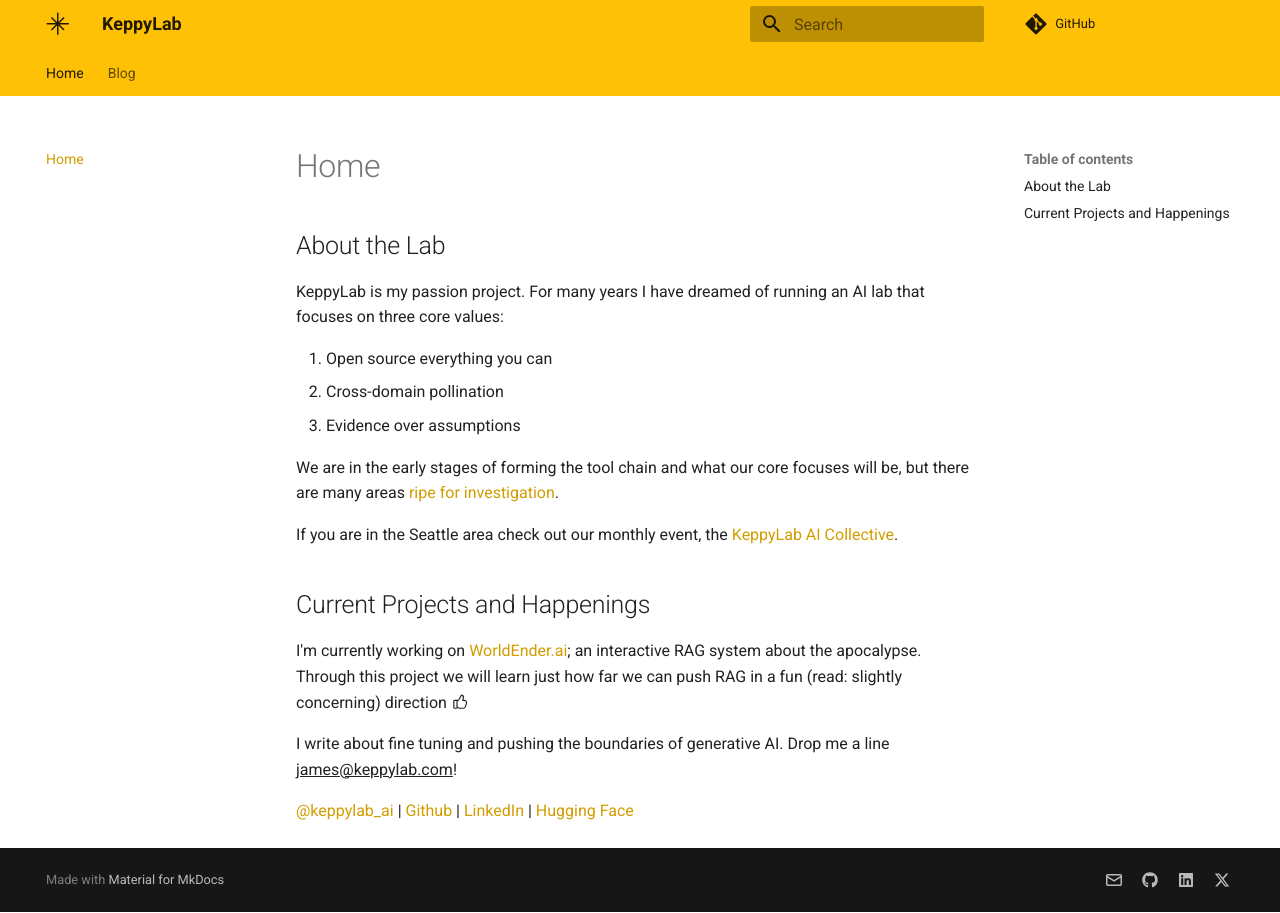
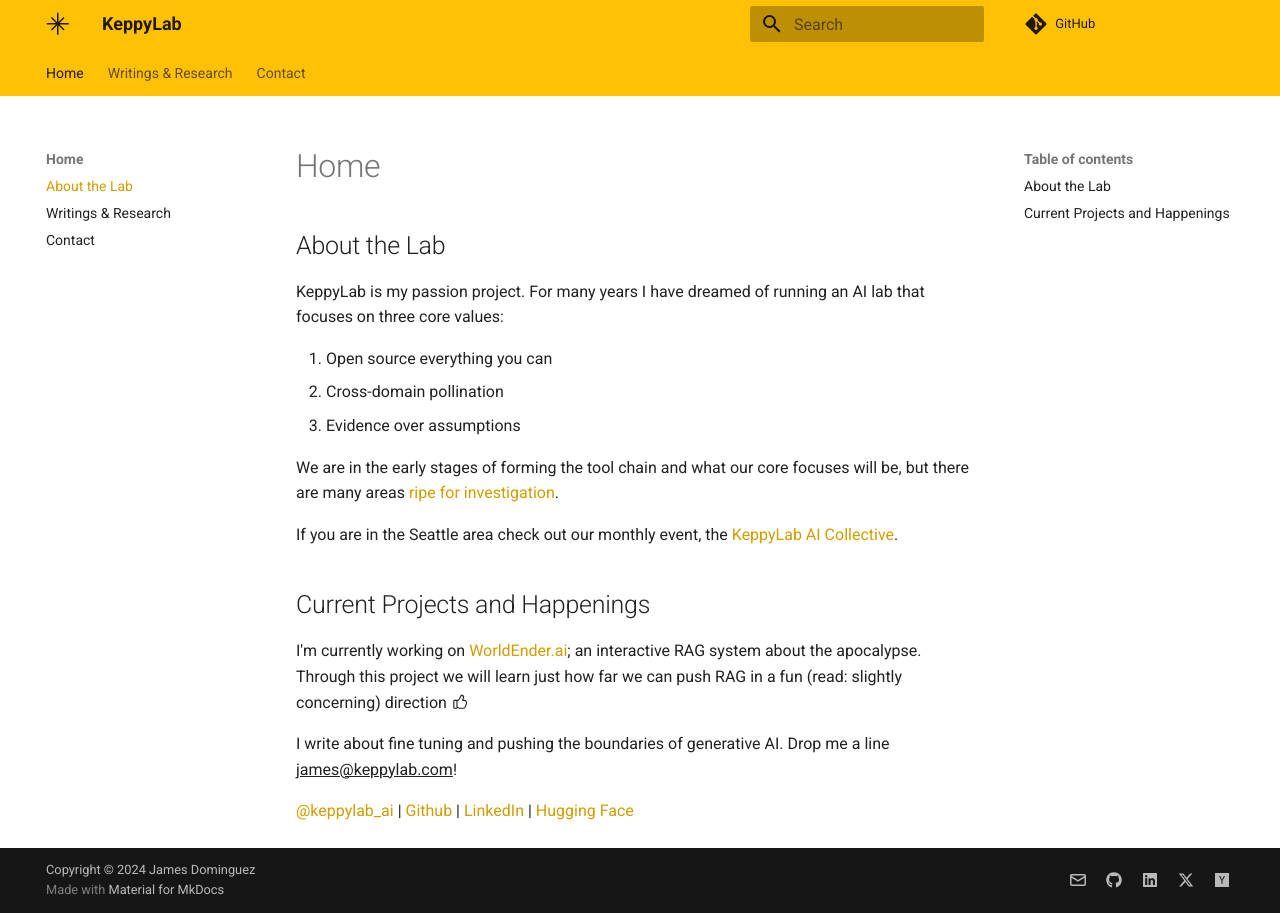
Before and after one commit to keppy/KeppyLab, an MkDocs documentation site: the page built from docs/index.md, in a window 1280 px wide. Built offline with MkDocs 1.6.1 and Material for MkDocs 9.7.7, drawn with Linux system fonts in a browser that asks for light colours; comment, search, counter and statistics services are not loaded.

Commit message:
finish initial content setup

```diff
--- a/mkdocs.yml
+++ b/mkdocs.yml
@@ -10,7 +10,17 @@
     accent: indigo
   features:
     - navigation.tabs
+    - content.code.copy
   custom_dir: overrides
+nav:
+  - Home:
+    - About the Lab: 'index.md'
+    - 'Writings & Research': "blog/index.md"
+    - Contact: 'contact.md'
+  - 'Writings & Research':
+    - "blog/index.md"
+  - Contact:
+    - Connect with Me: 'contact.md'
 plugins:
     - blog
     - search
@@ -24,6 +34,13 @@
   - pymdownx.keys
   - pymdownx.mark
   - pymdownx.tilde
+  - pymdownx.highlight:
+      anchor_linenums: true
+      line_spans: __span
+      pygments_lang_class: true
+  - pymdownx.inlinehilite
+  - pymdownx.snippets
+  - pymdownx.superfences
 repo_url: https://github.com/keppy/KeppyLab
 extra:
   social:
@@ -35,3 +52,6 @@
       link: https://www.linkedin.com/in/james-dominguez-5b342b226/
     - icon: fontawesome/brands/x-twitter
       link: https://twitter.com/keppylab_ai
+    - icon: fontawesome/brands/hacker-news
+      link: https://news.ycombinator.com/user?id=keppy
+copyright: Copyright &copy; 2024 James Dominguez
```
Also changed, not shown: docs/blog/index.md (+12 -1 lines), docs/blog/posts/WorldEnder.ai.md (added, +9 -0 lines), docs/blog/posts/fine-tuning-pythia.md (added, +83 -0 lines), docs/contact.md (added, +5 -0 lines), docs/blog/posts/images/mean-ppl-pythia.png (added), docs/blog/posts/images/ppl-scatter-pythia.png (added).
